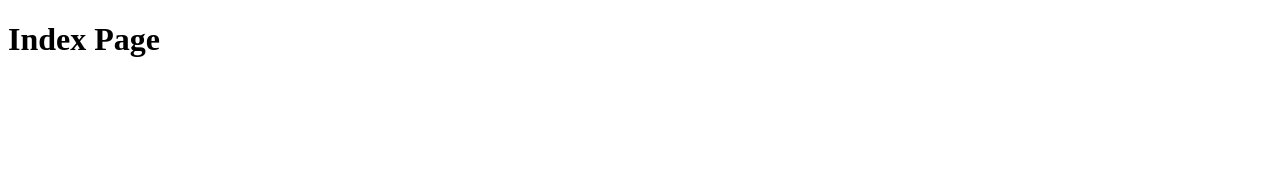
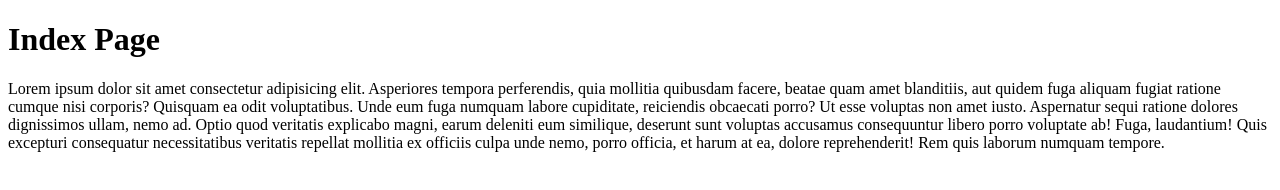
Before and after one commit to monowar-h-minar/git-test-preoject, a plain HTML site: page index.html in a window 1280 px wide. Drawn offline with Linux system fonts and the light colour scheme.

Commit message:
i have added paragraph text

```diff
--- a/index.html
+++ b/index.html
@@ -10,6 +10,7 @@
 <body>
 
     <h1> Index Page</h1>
+    <p>Lorem ipsum dolor sit amet consectetur adipisicing elit. Asperiores tempora perferendis, quia mollitia quibusdam facere, beatae quam amet blanditiis, aut quidem fuga aliquam fugiat ratione cumque nisi corporis? Quisquam ea odit voluptatibus. Unde eum fuga numquam labore cupiditate, reiciendis obcaecati porro? Ut esse voluptas non amet iusto. Aspernatur sequi ratione dolores dignissimos ullam, nemo ad. Optio quod veritatis explicabo magni, earum deleniti eum similique, deserunt sunt voluptas accusamus consequuntur libero porro voluptate ab! Fuga, laudantium! Quis excepturi consequatur necessitatibus veritatis repellat mollitia ex officiis culpa unde nemo, porro officia, et harum at ea, dolore reprehenderit! Rem quis laborum numquam tempore.</p>
 
 </body>
 </html>
```
